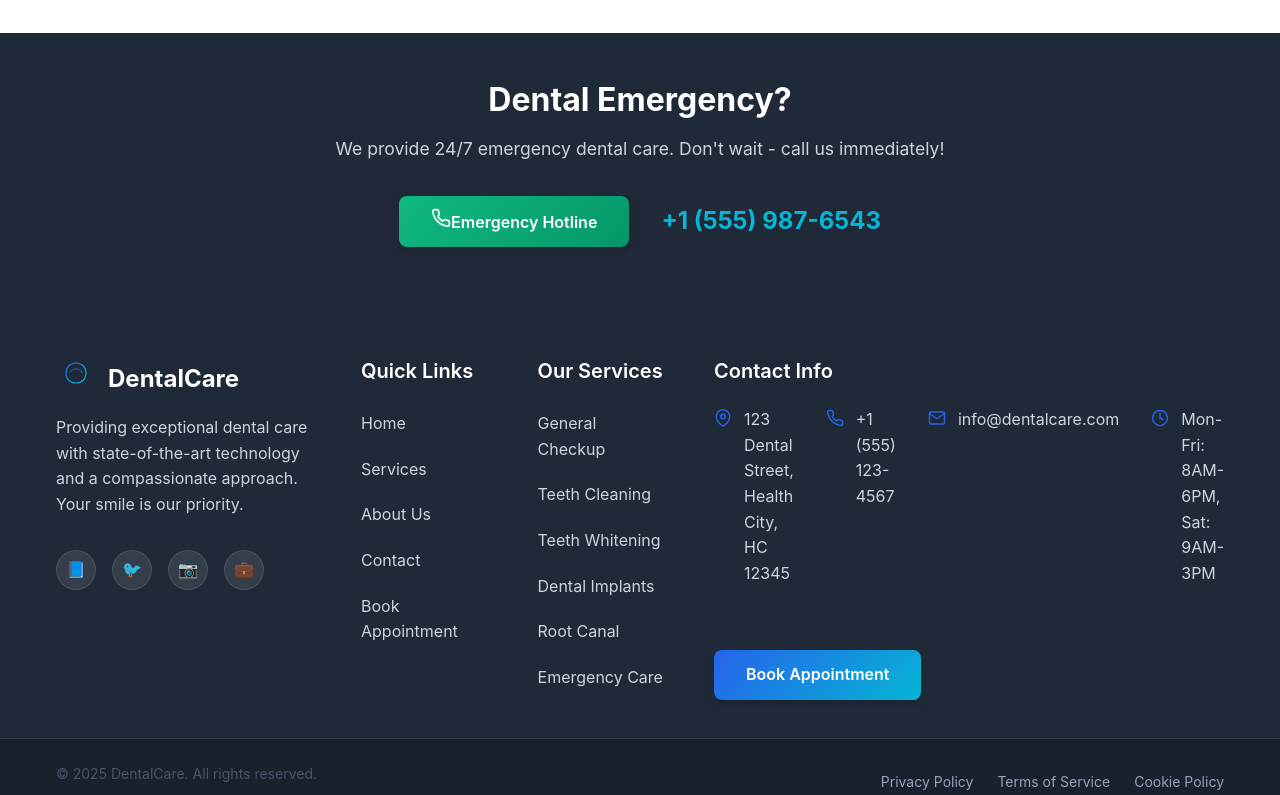
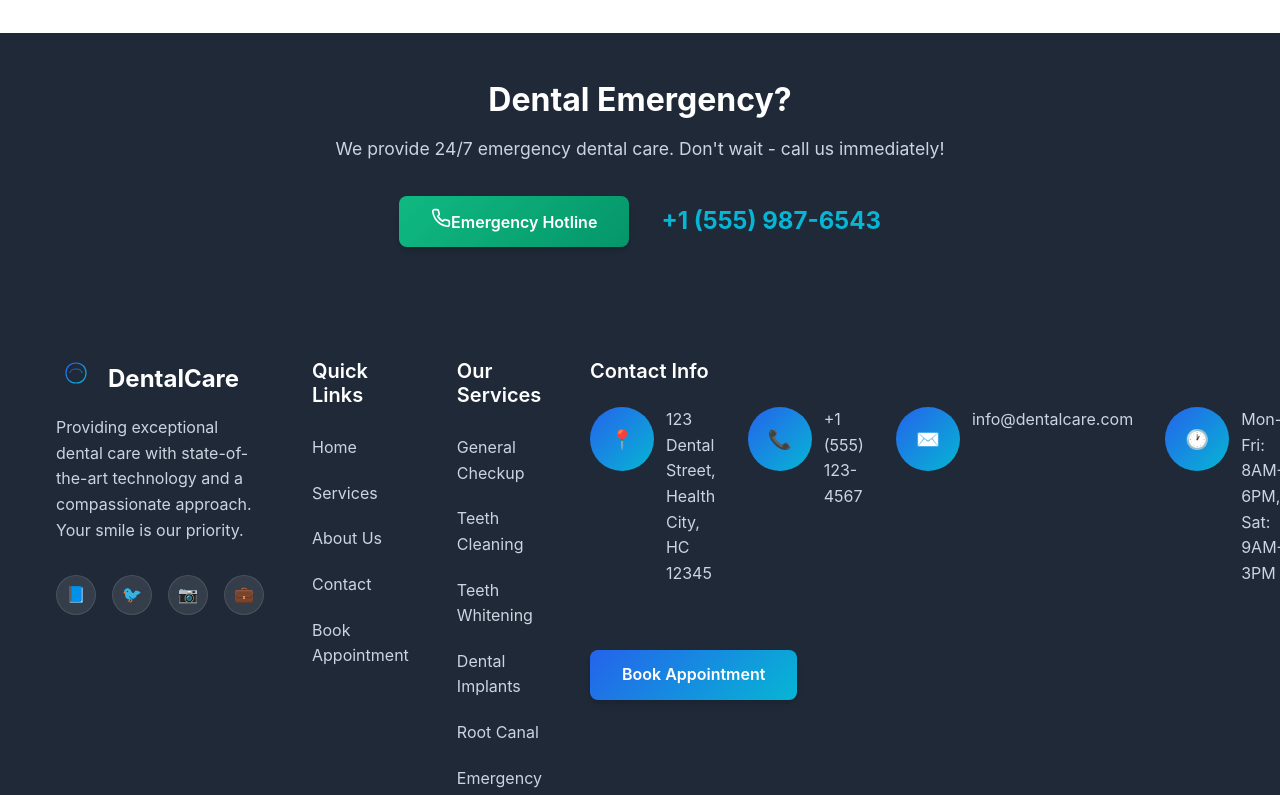
Before and after one commit to ahmerzulfiqar06/dental-manage-system, a React (Create React App) app in the folder dental-frontend/: page /contact in a window 1280 px wide. Shown: the part 2000-2795 px from the top of the page. Built offline with nearby package versions, Linux system fonts and the light colour scheme.

Commit message:
Replace ALL React Icons with emojis in Footer - complete TypeScript fix

```diff
--- a/dental-frontend/src/components/Footer.css
+++ b/dental-frontend/src/components/Footer.css
@@ -106,8 +106,8 @@
   color: var(--gray-300);
 }
 
-.contact-item svg {
-  color: var(--primary-color);
+.contact-icon {
+  font-size: 1.2rem;
   margin-top: 0.125rem;
   flex-shrink: 0;
 }
--- a/dental-frontend/src/components/Footer.tsx
+++ b/dental-frontend/src/components/Footer.tsx
@@ -1,7 +1,7 @@
 import React from 'react';
 import { Link } from 'react-router-dom';
 import { motion } from 'framer-motion';
-import { FiPhone, FiMail, FiMapPin, FiClock } from 'react-icons/fi';
+
 import './Footer.css';
 
 const Footer: React.FC = () => {
@@ -157,19 +157,19 @@ const Footer: React.FC = () => {
               <h3>Contact Info</h3>
               <div className="contact-info">
                 <div className="contact-item">
-                  <FiMapPin size={18} />
+                  <span className="contact-icon">📍</span>
                   <span>123 Dental Street, Health City, HC 12345</span>
                 </div>
                 <div className="contact-item">
-                  <FiPhone size={18} />
+                  <span className="contact-icon">📞</span>
                   <span>+1 (555) 123-4567</span>
                 </div>
                 <div className="contact-item">
-                  <FiMail size={18} />
+                  <span className="contact-icon">✉️</span>
                   <span>info@dentalcare.com</span>
                 </div>
                 <div className="contact-item">
-                  <FiClock size={18} />
+                  <span className="contact-icon">🕐</span>
                   <span>Mon-Fri: 8AM-6PM, Sat: 9AM-3PM</span>
                 </div>
               </div>
```
